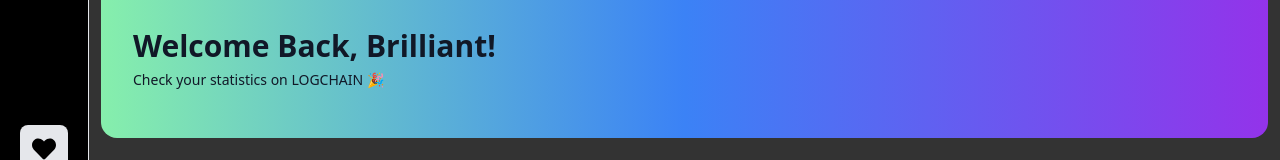
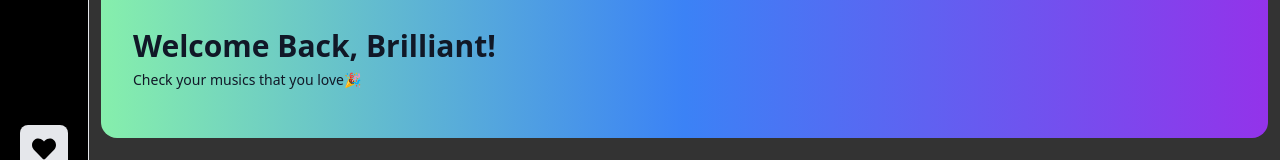
Before and after one commit to kwakyebrilliant/deyplay, a React (Create React App) app: page /library in a window 1280 px wide. Shown: the part 130-290 px from the top of the page. Built offline with nearby package versions, Linux system fonts and the light colour scheme.

Commit message:
lribrary updates

```diff
--- a/src/component/Pages/Library.js
+++ b/src/component/Pages/Library.js
@@ -27,7 +27,7 @@ function Library() {
                             </h1>
 
                             <p className="mt-1.5 text-sm text-gray-900">
-                            Check your statistics on LOGCHAIN 🎉
+                            Check your musics that you love🎉
                             </p>
                         </div>
 
```
